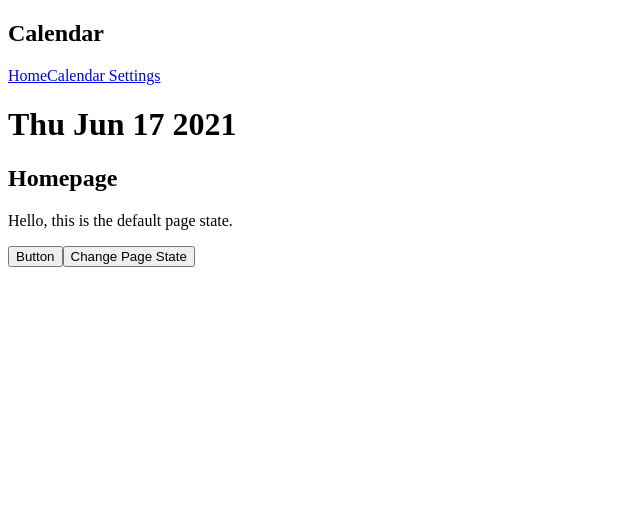
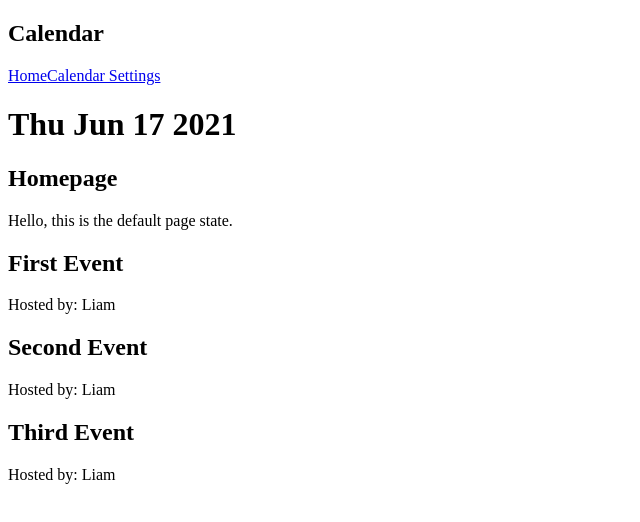
Before and after one commit to Seathed/react-sandbox, a React (Create React App) app: page / in a window 1280 px wide. Shown: the top 522 px of the page, without its empty margins (0-640 px from the left). Built offline with nearby package versions, Linux system fonts and the light colour scheme; the HTML template or start-up script is replaced by a standard one.

Commit message:
remove buttons

```diff
--- a/src/Home.js
+++ b/src/Home.js
@@ -2,21 +2,26 @@ import { useState } from 'react';
 
 const Home = () => {
 
+    const [events, setEvents] = useState([
+        {title: "First Event", body: "lorem ipsum...", host: "Liam", id: 1},
+        {title: "Second Event", body: "lorem ipsum...", host: "Liam", id: 2},
+        {title: "Third Event", body: "lorem ipsum...", host: "Liam", id: 3},
+    ]);
+
     const [pageStateText, setPageStateText] = useState("Hello, this is the default page state.");
-
-    const handleClick = () => {
-        console.log("Button clicked...");
-    }
-    const handleClick2 = () => {
-        setPageStateText("Hello, this is the modified page state.");
-    }
 
     return (
         <div className="home">
             <h2>Homepage</h2>
             <p>{ pageStateText }</p>
-            <button onClick={ handleClick }>Button</button>
-            <button onClick={ handleClick2 }>Change Page State</button>
+            <div className="eventWrapper">
+                {events.map((e) => (
+                    <div className="event-preview" key={e.id}>
+                        <h2>{ e.title }</h2>
+                        <p>Hosted by: { e.host }</p>
+                    </div>
+                ))}
+            </div>
         </div>
     );
 }
```
